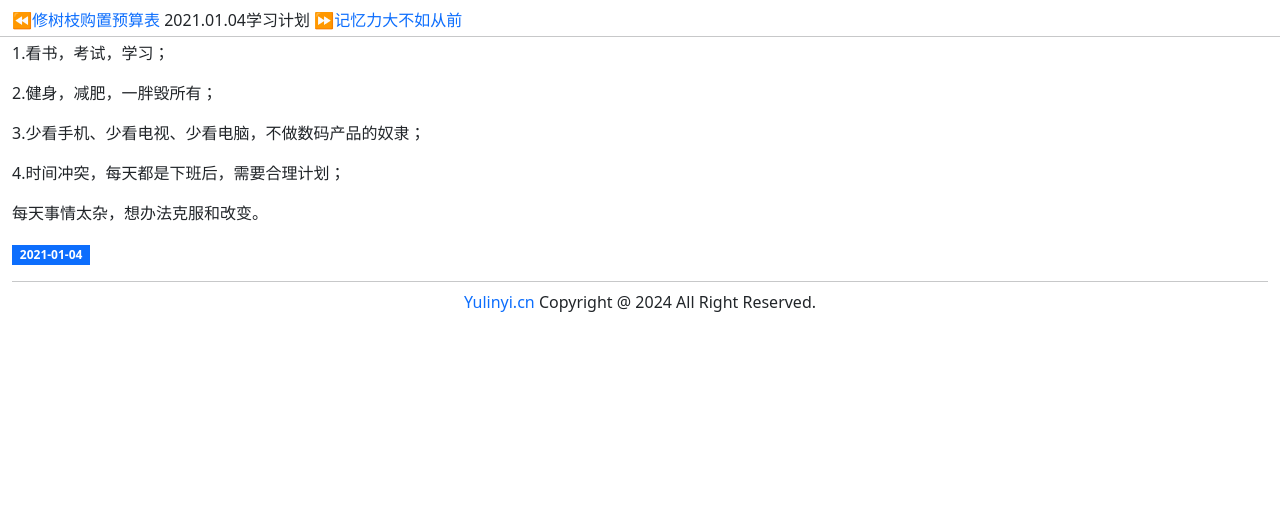
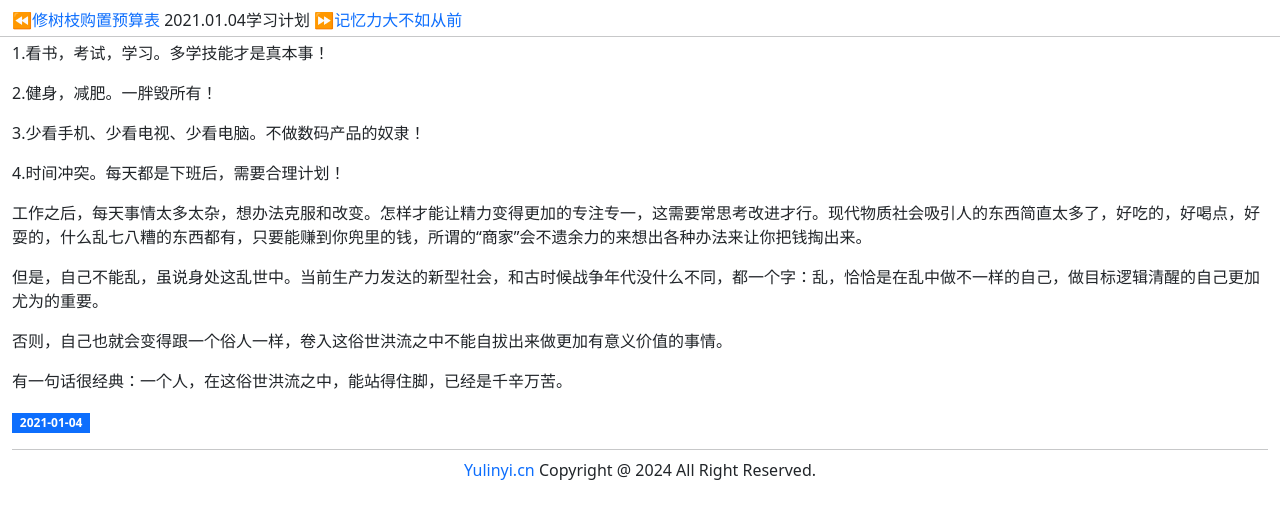
Before and after one commit to helloyuzz/Yulinyi, a Jekyll site: the page built from _posts/2021-01-04-学习计划.md, in a window 1280 px wide. Shown: the top 519 px of the page. Built offline with Jekyll 4.4.1, drawn with Linux system fonts in a browser that asks for light colours.

Commit message:
Update 2021-01-04-学习计划.md

```diff
--- a/_posts/2021-01-04-学习计划.md
+++ b/_posts/2021-01-04-学习计划.md
@@ -1,12 +1,18 @@
 ---
 layout: post
 ---
-1.看书，考试，学习；
+1.看书，考试，学习。多学技能才是真本事！
 
-2.健身，减肥，一胖毁所有；
+2.健身，减肥。一胖毁所有！
 
-3.少看手机、少看电视、少看电脑，不做数码产品的奴隶；
+3.少看手机、少看电视、少看电脑。不做数码产品的奴隶！
 
-4.时间冲突，每天都是下班后，需要合理计划；
+4.时间冲突。每天都是下班后，需要合理计划！
 
-每天事情太杂，想办法克服和改变。
+工作之后，每天事情太多太杂，想办法克服和改变。怎样才能让精力变得更加的专注专一，这需要常思考改进才行。现代物质社会吸引人的东西简直太多了，好吃的，好喝点，好耍的，什么乱七八糟的东西都有，只要能赚到你兜里的钱，所谓的“商家”会不遗余力的来想出各种办法来让你把钱掏出来。
+
+但是，自己不能乱，虽说身处这乱世中。当前生产力发达的新型社会，和古时候战争年代没什么不同，都一个字：乱，恰恰是在乱中做不一样的自己，做目标逻辑清醒的自己更加尤为的重要。
+
+否则，自己也就会变得跟一个俗人一样，卷入这俗世洪流之中不能自拔出来做更加有意义价值的事情。
+
+有一句话很经典：一个人，在这俗世洪流之中，能站得住脚，已经是千辛万苦。
```
